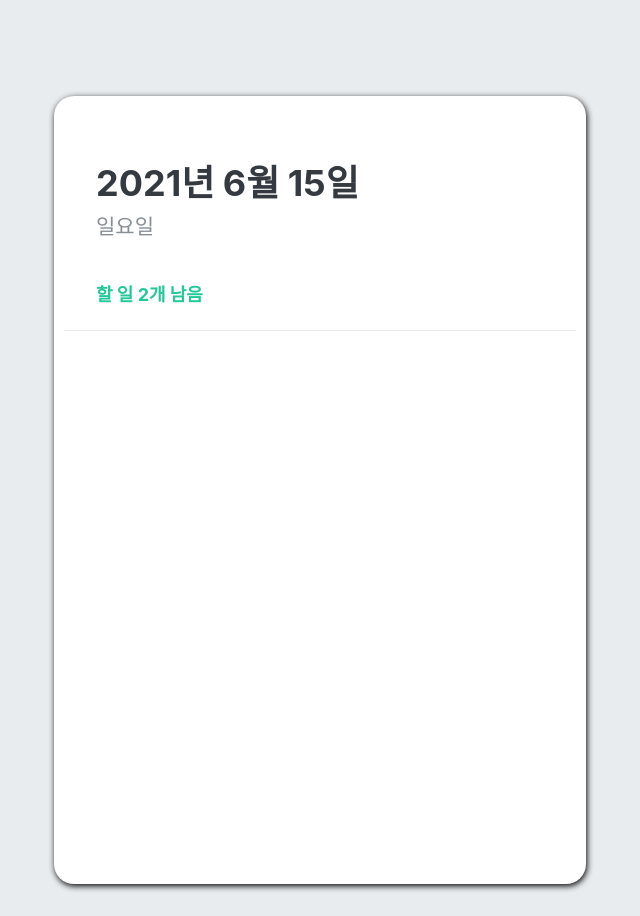
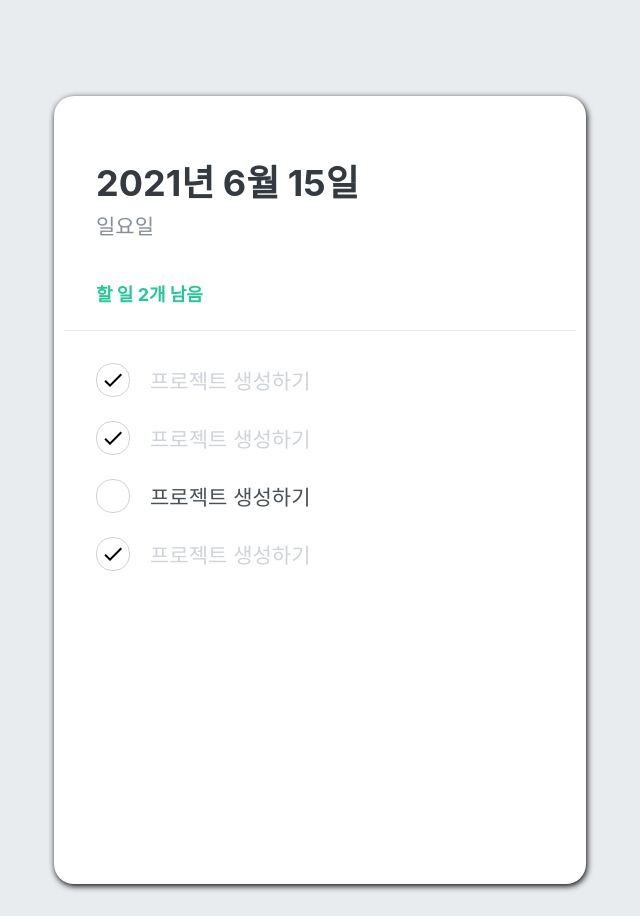
Before and after one commit to choisuyang/React-Factory, a React (Create React App) app: page / in a window 1280 px wide. Shown: the whole page, without its empty margins (320-960 px from the left). Built offline with nearby package versions, Linux system fonts and the light colour scheme.

Commit message:
TodoItem, TodoList

```diff
--- a/src/App.js
+++ b/src/App.js
@@ -2,6 +2,7 @@
 import {createGlobalStyle} from 'styled-components';
 import TodoTemplate from './container/todo/TodoTemplate';
 import TodoHead from './container/todo/TodoHead';
+import TodoList from './container/todo/TodoList';
 
 const GlobalStyle = createGlobalStyle`
   body {
@@ -16,6 +17,7 @@
     <GlobalStyle/>
     <TodoTemplate>
       <TodoHead/>
+      <TodoList/>
     </TodoTemplate>
     </>
   );
--- /dev/null
+++ b/src/container/todo/TodoItem.jsx
@@ -0,0 +1,70 @@
+import React from 'react';
+import styled, {css} from 'styled-components';
+import {MdDone, MdDelete} from 'react-icons/md';
+
+const Remove = styled.div`
+  opacity: 0;
+  display: flex;
+  align-items: center;
+  justify-content: center;
+  color: #dee2e6;
+  font-size: 24px;
+  cursor: pointer;
+  &:hover {
+    color: #ff6b6b;
+  }
+`;
+
+const CheckCircle = styled.div`
+  width: 32px;
+  height: 32px;
+  border-radius: 16px;
+  border: 1px solid #ced4da;
+  font-size: 24px;
+  display:flex;
+  align-items: center;
+  justify-content: center;
+  margin-right: 20px;
+  cursr: pointer;
+  ${props => props.done && css`
+    border: 1px solid #38d9a9;
+    color: #38d9a9;
+  `}
+`;
+
+const Text = styled.div`
+  flex: 1;
+  font-size : 21px;
+  color: #495057;
+  ${props =>
+    props.done &&
+    css`
+      color: #ced4da;
+    `
+  }
+`;
+
+const TodoItemBlock = styled.div`
+  display: flex;
+  align-items: center;
+  padding-top: 12px;
+  padding-bottom: 12px;
+
+  &:hover {
+    ${Remove} {
+      opacity: 1;
+    }
+  }
+`;
+
+export default function TodoItem({id,done,text}) {
+  return(
+    <TodoItemBlock>
+      <CheckCircle>{done && <MdDone/>}</CheckCircle>
+      <Text done={done}>{text}</Text>
+      <Remove>
+        <MdDelete/>
+      </Remove>
+    </TodoItemBlock>
+  )
+}
--- /dev/null
+++ b/src/container/todo/TodoList.jsx
@@ -0,0 +1,21 @@
+import React from 'react';
+import styled from 'styled-components';
+import TodoItem from './TodoItem';
+
+const TodoListBlock = styled.div`
+  flex : 1;
+  padding: 20px 32px;
+  padding-bottom: 48px;
+  overflow-y : auto;
+`;
+
+export default function TodoList() {
+  return(
+    <TodoListBlock>
+      <TodoItem text="프로젝트 생성하기" done={true} />
+      <TodoItem text="프로젝트 생성하기" done={true} />
+      <TodoItem text="프로젝트 생성하기" done={false} />
+      <TodoItem text="프로젝트 생성하기" done={true} />
+    </TodoListBlock>
+  )
+}
```
